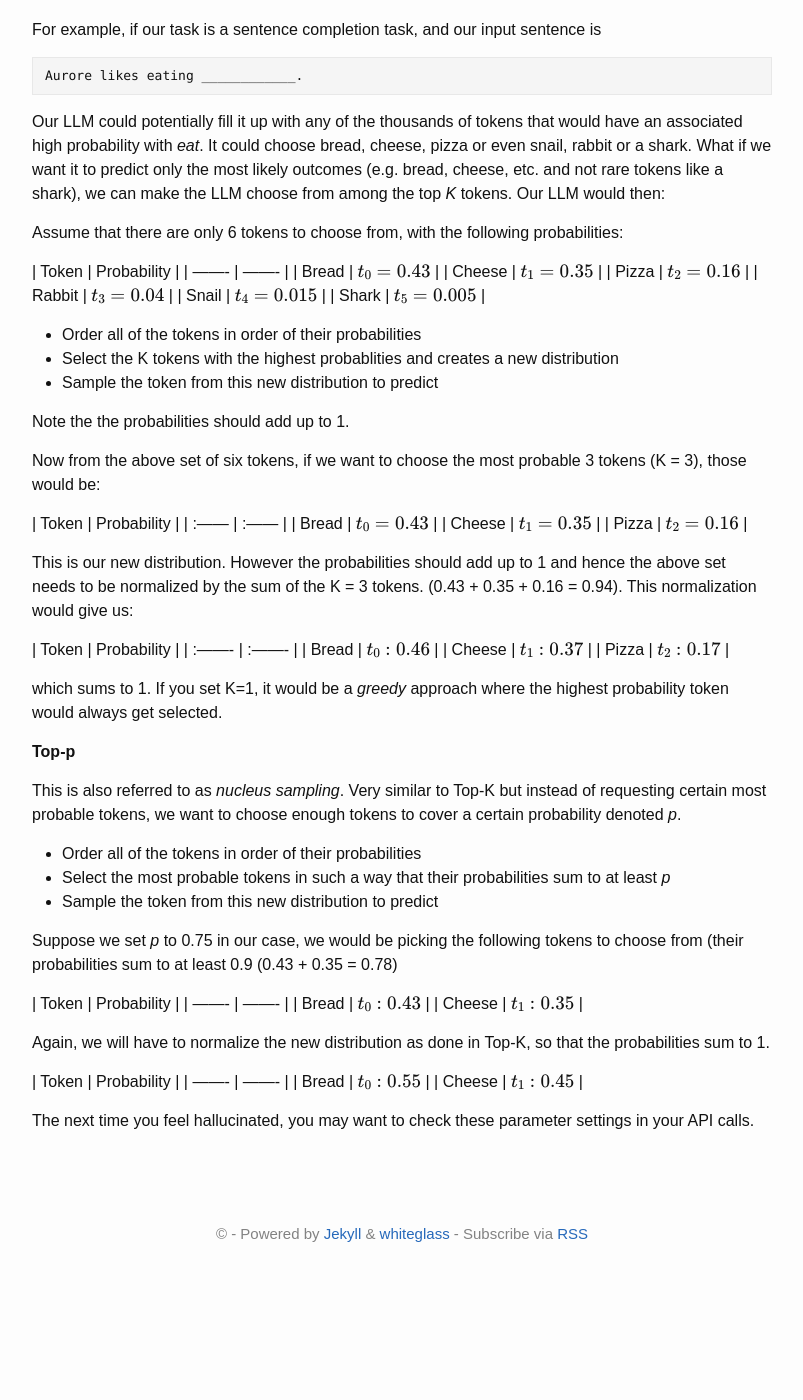
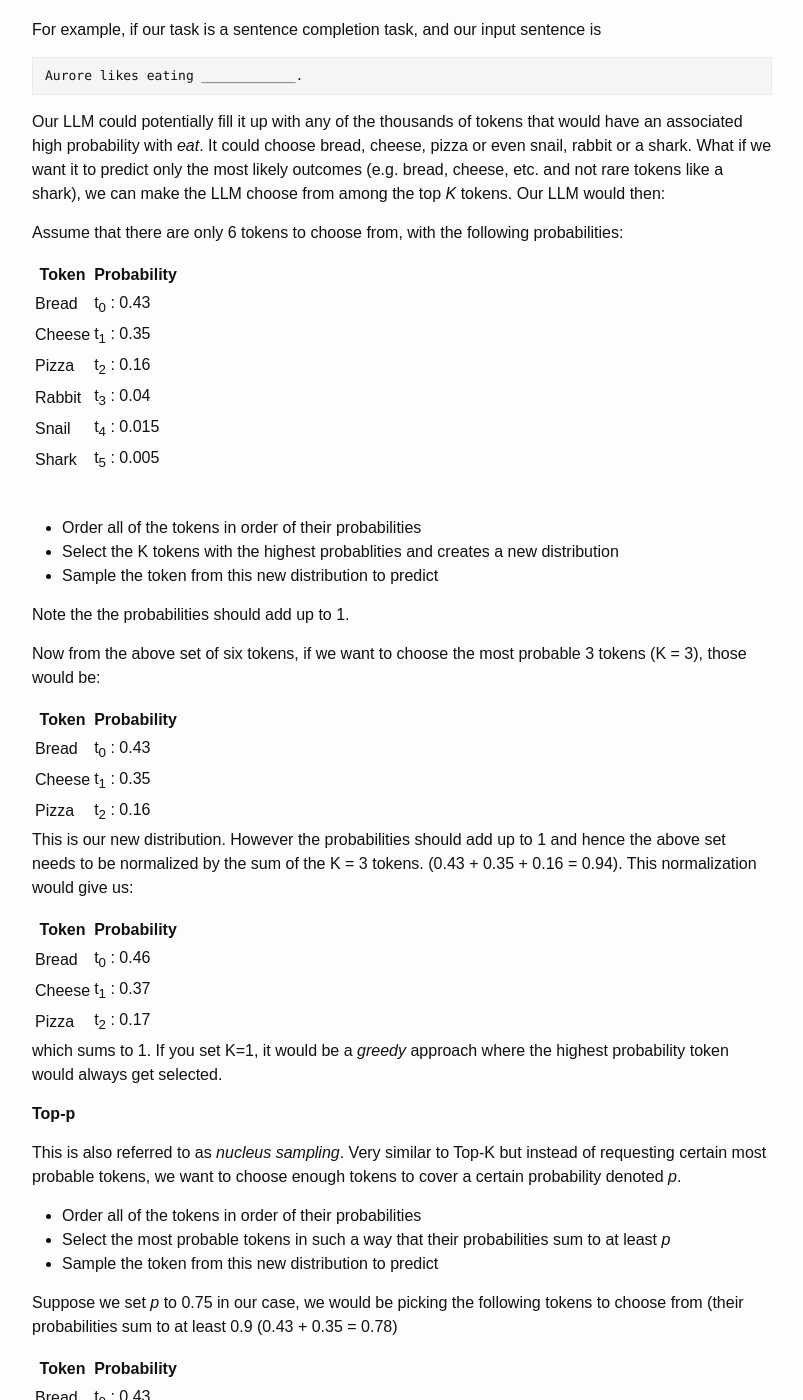
Before and after one commit to dotkay/dotkay.github.io, a Jekyll site: the page built from _posts/2023-08-06-top-p-and-top-k.md, in a window 1280 px wide and 1400 px high, scrolled down 633 px. Shown: the whole window, without its empty margins (238-1041 px from the left). Built offline with Jekyll 4.4.1, drawn with Linux system fonts in a browser that asks for light colours; formulas are drawn with MathJax 3; before the commit the page ends 1923 px from its top, so only the background shows below that; some of the changed text lies outside the part shown.

Commit message:
md table fixes

```diff
--- a/_posts/2023-08-06-top-p-and-top-k.md
+++ b/_posts/2023-08-06-top-p-and-top-k.md
@@ -23,14 +23,36 @@ Our LLM could potentially fill it up with any of the thousands of tokens that wo
 
 Assume that there are only 6 tokens to choose from, with the following probabilities:
 
-| Token | Probability |
-| ------- | ------- |
-| Bread | $t_0 = 0.43$ |
-| Cheese | $t_1 = 0.35$ |
-| Pizza | $t_2 = 0.16$ |
-| Rabbit | $t_3 = 0.04$ |
-| Snail | $t_4 = 0.015$ |
-| Shark | $t_5 = 0.005$ |
+ <table>
+  <tr>
+    <th>Token</th>
+    <th>Probability</th>
+  </tr>
+  <tr>
+    <td>Bread</td>
+    <td> t<sub>0</sub> : 0.43 </td>
+  </tr>
+  <tr>
+    <td>Cheese</td>
+    <td>t<sub>1</sub> : 0.35</td>
+  </tr>
+  <tr>
+    <td>Pizza</td>
+    <td>t<sub>2</sub> : 0.16</td>
+  </tr>
+  <tr>
+    <td>Rabbit</td>
+    <td>t<sub>3</sub> : 0.04</td>
+  </tr>
+  <tr>
+    <td>Snail</td>
+    <td>t<sub>4</sub> : 0.015</td>
+  </tr>
+  <tr>
+    <td>Shark</td>
+    <td>t<sub>5</sub> : 0.005</td>
+  </tr>
+</table>
 <br>
 
 * Order all of the tokens in order of their probabilities
@@ -41,21 +63,45 @@ Note the the probabilities should add up to 1.
 
 Now from the above set of six tokens, if we want to choose the most probable 3 tokens (K = 3), those would be:
 
-| Token | Probability |
-| :------ | :------ |
-| Bread | $t_0 = 0.43$ |
-| Cheese | $t_1 = 0.35$ |
-| Pizza | $t_2 = 0.16$ |
-<br>
+<table>
+  <tr>
+    <th>Token</th>
+    <th>Probability</th>
+  </tr>
+  <tr>
+    <td>Bread</td>
+    <td> t<sub>0</sub> : 0.43 </td>
+  </tr>
+  <tr>
+    <td>Cheese</td>
+    <td>t<sub>1</sub> : 0.35</td>
+  </tr>
+  <tr>
+    <td>Pizza</td>
+    <td>t<sub>2</sub> : 0.16</td>
+  </tr>
+</table>
 
 This is our new distribution. However the probabilities should add up to 1 and hence the above set needs to be normalized by the sum of the K = 3 tokens. (0.43 + 0.35 + 0.16 = 0.94). This normalization would give us:
 
-| Token | Probability |
-| :------- | :------- |
-| Bread | $t_0 : 0.46$ |
-| Cheese | $t_1 : 0.37$ |
-| Pizza | $t_2 : 0.17$ |
-<br>
+<table>
+  <tr>
+    <th>Token</th>
+    <th>Probability</th>
+  </tr>
+  <tr>
+    <td>Bread</td>
+    <td> t<sub>0</sub> : 0.46 </td>
+  </tr>
+  <tr>
+    <td>Cheese</td>
+    <td>t<sub>1</sub> : 0.37</td>
+  </tr>
+  <tr>
+    <td>Pizza</td>
+    <td>t<sub>2</sub> : 0.17</td>
+  </tr>
+</table>
 
 which sums to 1. If you set K=1, it would be a *greedy* approach where the highest probability token would always get selected.
 <br>
@@ -70,18 +116,36 @@ This is also referred to as *nucleus sampling*. Very similar to Top-K but instea
 
 Suppose we set *p* to 0.75 in our case, we would be picking the following tokens to choose from (their probabilities sum to at least 0.9 (0.43 + 0.35 = 0.78)
 
-| Token | Probability |
-| ------- | ------- |
-| Bread | $t_0 : 0.43$ |
-| Cheese | $t_1 : 0.35$ |
-<br>
+<table>
+  <tr>
+    <th>Token</th>
+    <th>Probability</th>
+  </tr>
+  <tr>
+    <td>Bread</td>
+    <td> t<sub>0</sub> : 0.43 </td>
+  </tr>
+  <tr>
+    <td>Cheese</td>
+    <td>t<sub>1</sub> : 0.35</td>
+  </tr>
+</table>
 
 Again, we will have to normalize the new distribution as done in Top-K, so that the probabilities sum to 1.
 
-| Token | Probability |
-| ------- | ------- |
-| Bread | $t_0 : 0.55$ |
-| Cheese | $t_1 : 0.45$ |
-<br>
+<table>
+  <tr>
+    <th>Token</th>
+    <th>Probability</th>
+  </tr>
+  <tr>
+    <td>Bread</td>
+    <td> t<sub>0</sub> : 0.55 </td>
+  </tr>
+  <tr>
+    <td>Cheese</td>
+    <td>t<sub>1</sub> : 0.45</td>
+  </tr>
+</table>
 
 The next time you feel hallucinated, you may want to check these parameter settings in your API calls.
```
